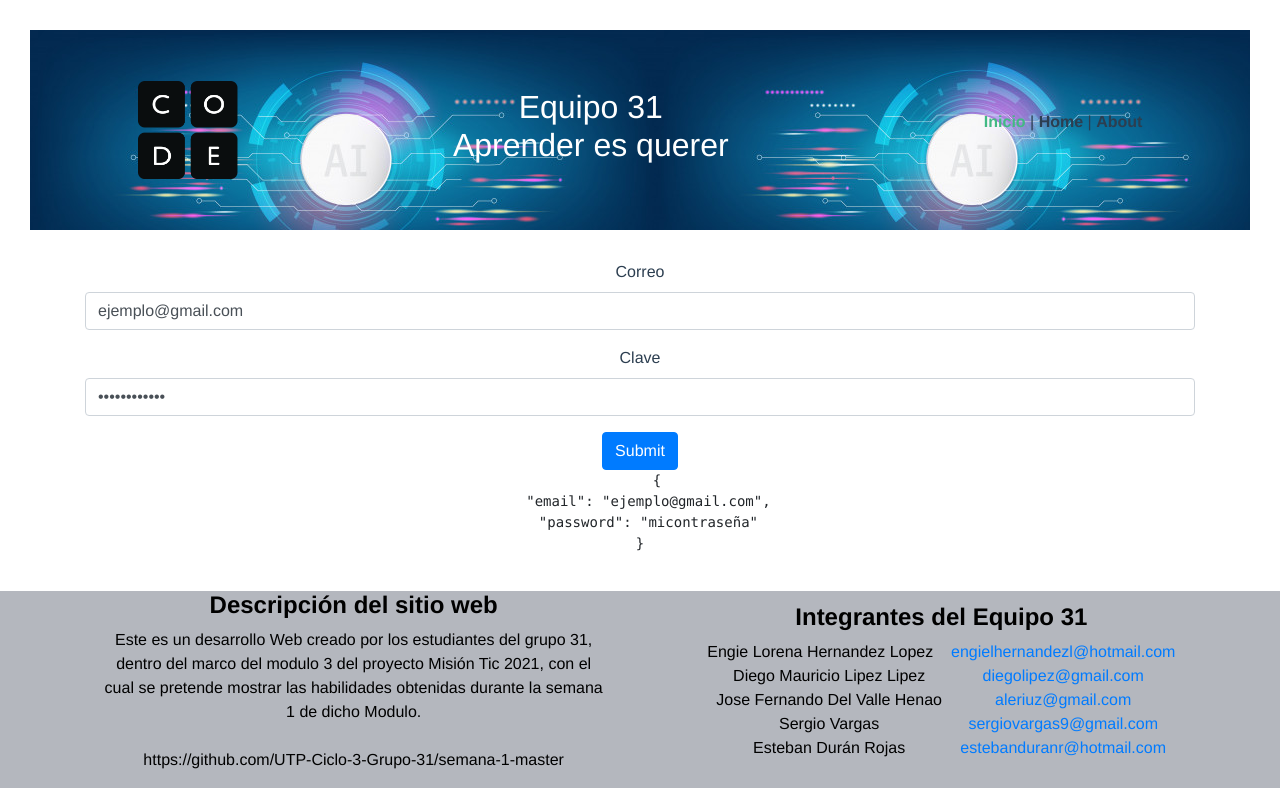
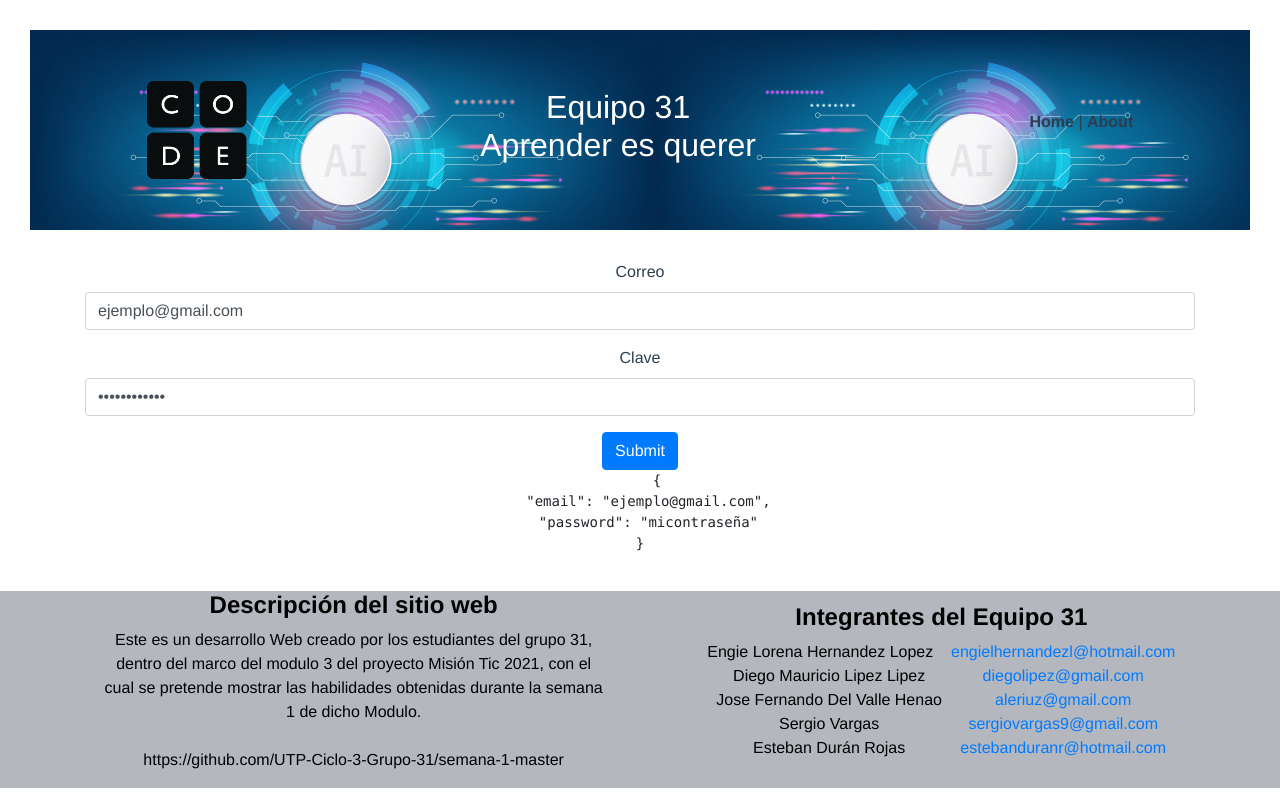
Before and after one commit to UTP-Ciclo-3-Grupo-31/frontend-final, a Vue app: page / in a window 1280 px wide. Built offline with nearby package versions, Linux system fonts and the light colour scheme.

Commit message:
Eliminado Link al Login

```diff
--- a/src/components/HeaderComponent.vue
+++ b/src/components/HeaderComponent.vue
@@ -7,7 +7,6 @@
             <h2>Equipo 31<br>Aprender es querer</h2>
             <nav class="flex-item" id="home">
                 <ul>
-                    <router-link to="/">Inicio</router-link> |
                     <router-link to="/home">Home</router-link> |
                     <router-link to="/about">About</router-link>
                 </ul>
```
